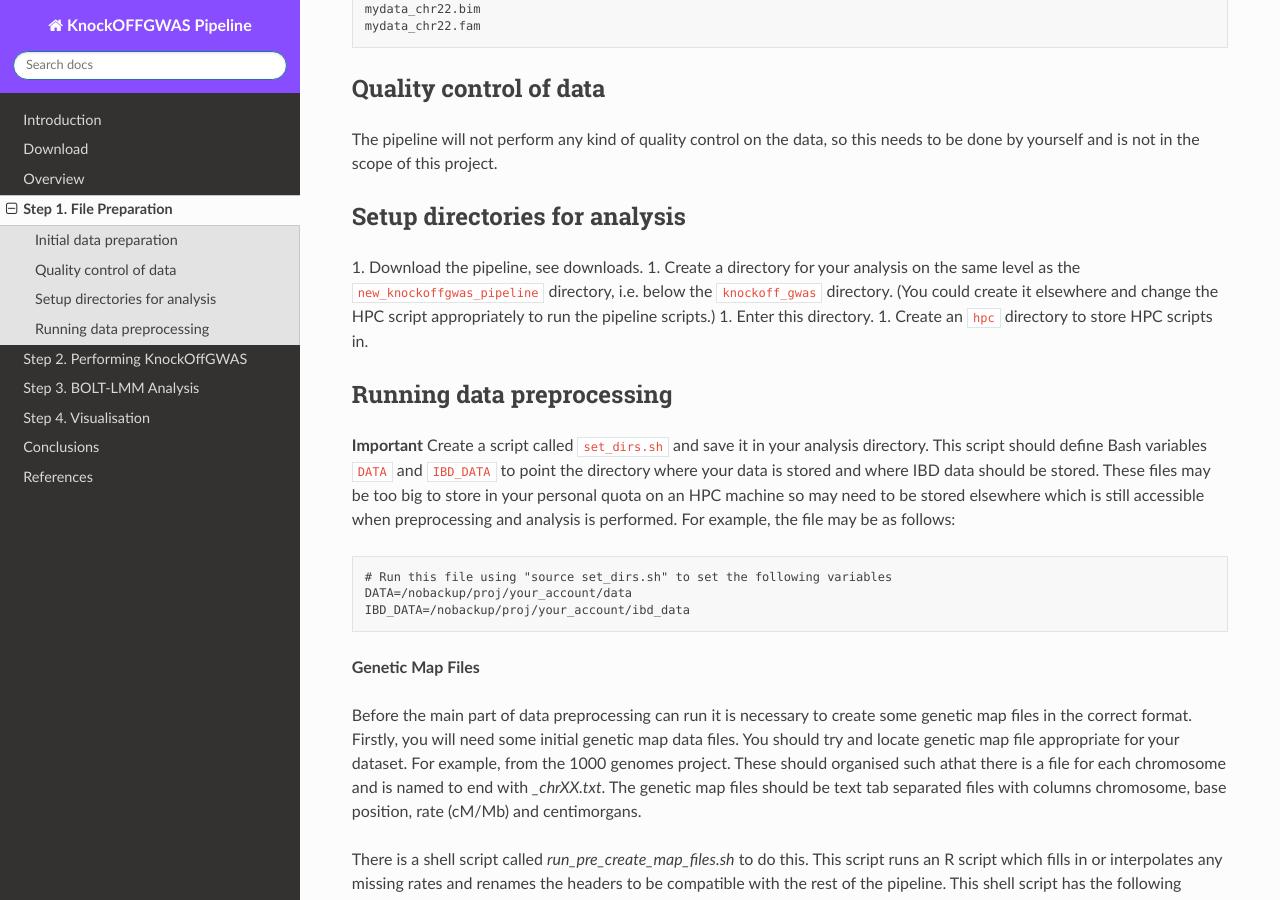
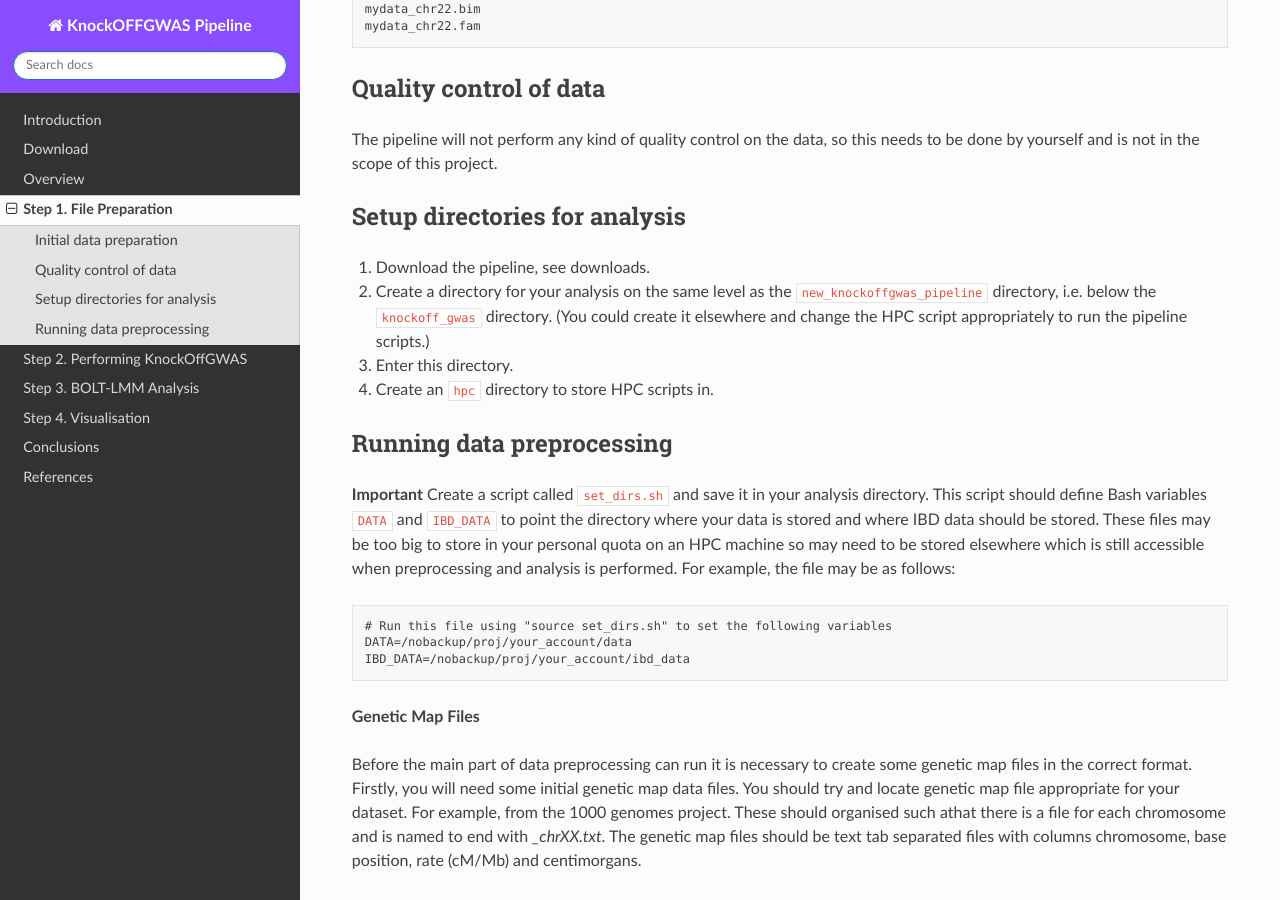
Before and after one commit to NewcastleRSE/knockoff-gwas, a Sphinx documentation site: the page built from docs/prep.rst, in a window 1280 px wide and 900 px high, scrolled down 721 px. Built offline with Sphinx 7.4.7 and the Read the Docs theme 3.1.0, drawn with Linux system fonts in a browser that asks for light colours; cross-references to code outside the pages are shown as plain code.

Commit message:
docs numbers update

```diff
--- a/docs/conclusions.rst
+++ b/docs/conclusions.rst
@@ -7,10 +7,10 @@ This pipeline has designed to be as automated and easy to use as possible. That
 
 1. During the data preparation stage the IBD segment length and window size must be set for use with RaPID to calculate the IBD segments. This may require some thought and rerunning of the IBD calculations, which is not ideal. If there are too many IBD segments the knockoff data may take too long to calculate.
 
-1. The false discovery rate can be set to different values to calculate the final knockofGWAS results. While this is easy to set, it may require some thought.
+2. The false discovery rate can be set to different values to calculate the final knockofGWAS results. While this is easy to set, it may require some thought.
 
-1. Genetic map files must be supplied for the analysis which must be found.
+3. Genetic map files must be supplied for the analysis which must be found.
 
-1. The updated Shiny app makes it easy to view the results but interpretation may not be straightforward.
+4. The updated Shiny app makes it easy to view the results but interpretation may not be straightforward.
 
 Hopefully this A fully automated pipeline makes KnockoffGWAS practical for real GWAS data. The workflow standardises knockoff generation, inference, and diagnostics. Application to PBC data shows scalable, FDR-controlled analysis is feasible.
--- a/docs/prep.rst
+++ b/docs/prep.rst
@@ -42,9 +42,9 @@ Setup directories for analysis
 ------------------------------
 
 1. Download the pipeline, see :ref:`downloads`.
-1. Create a directory for your analysis on the same level as the ``new_knockoffgwas_pipeline`` directory, i.e. below the ``knockoff_gwas`` directory. (You could create it elsewhere and change the HPC script appropriately to run the pipeline scripts.)
-1. Enter this directory.
-1. Create an ``hpc`` directory to store HPC scripts in.
+2. Create a directory for your analysis on the same level as the ``new_knockoffgwas_pipeline`` directory, i.e. below the ``knockoff_gwas`` directory. (You could create it elsewhere and change the HPC script appropriately to run the pipeline scripts.)
+3. Enter this directory.
+4. Create an ``hpc`` directory to store HPC scripts in.
 
 .. _running_prep:
 
@@ -69,13 +69,13 @@ There is a shell script called `run_pre_create_map_files.sh` to do this. This sc
 
     1. The first parameter is the minimum chromosome number.
 
-    1. The second parameter is the maximum chromosome number.
+    2. The second parameter is the maximum chromosome number.
 
-    1. The third parameter is the path and filename prefix of the data. The data should be formatted as described above; see :ref:`initial_prep`.
+    3. The third parameter is the path and filename prefix of the data. The data should be formatted as described above; see :ref:`initial_prep`.
 
-    1. The fourth parameter is the directory name used to store the results. This directory will be created automatically by the pipeline.
+    4. The fourth parameter is the directory name used to store the results. This directory will be created automatically by the pipeline.
 
-    1. The fifth paramter is the path and filename prefix of the genetic map data.
+    5. The fifth paramter is the path and filename prefix of the genetic map data.
 
 To run this an HPC shell script called `pre_create_map_files.sh` can be created in the ``hpc`` directory and should look something like the following:
 
@@ -120,15 +120,15 @@ To perform the bulk of the preprocessing there is a script called ``run_pre_knoc
 
     1. The first parameter is the minimum chromosome number.
 
-    1. The second parameter is the maximum chromosome number.
+    2. The second parameter is the maximum chromosome number.
 
-    1. The third parameter is the path and filename prefix of the data.
+    3. The third parameter is the path and filename prefix of the data.
 
-    1. The fourth parameter is the phenotype name to give to the phenotype data. This phenotype data should be initially stored in the sixth column of the ``.fam`` file. The necessary phenotype file for the pipeline will then be automatically created from this data.
+    4. The fourth parameter is the phenotype name to give to the phenotype data. This phenotype data should be initially stored in the sixth column of the ``.fam`` file. The necessary phenotype file for the pipeline will then be automatically created from this data.
 
-    1. The fifth parameter is the directory name used to store the results. This directory will be created automatically by the pipeline.
+    5. The fifth parameter is the directory name used to store the results. This directory will be created automatically by the pipeline.
 
-    1. The final two parameters control the identical-by-descent (IBD) calculations and are unfortunately not straightforward. These correspond to the ``-d`` and ``-w`` parameters for `RaPID v1.7 <https://github.com/ZhiGroup/RaPID/tree/master>`_.  The ``-d`` parameter is the minimum length of IBD segments in centimorgans (cM), and ``-w`` is the number of SNPs in the window used for calculations. Appropriate settings may require experimentation. If the SNP data are sparse, the window size may need to be small (e.g., 3, as in the PBC data), whereas dense data may require a larger value (e.g., 250). The minimum length depends on the data and represents a trade-off between the number of segments returned and their reliability. A script is provided below to check the number of IBD segments returned; if too many are returned, the KnockoffGWAS analysis may take too long.
+    6. The final two parameters control the identical-by-descent (IBD) calculations and are unfortunately not straightforward. These correspond to the ``-d`` and ``-w`` parameters for `RaPID v1.7 <https://github.com/ZhiGroup/RaPID/tree/master>`_.  The ``-d`` parameter is the minimum length of IBD segments in centimorgans (cM), and ``-w`` is the number of SNPs in the window used for calculations. Appropriate settings may require experimentation. If the SNP data are sparse, the window size may need to be small (e.g., 3, as in the PBC data), whereas dense data may require a larger value (e.g., 250). The minimum length depends on the data and represents a trade-off between the number of segments returned and their reliability. A script is provided below to check the number of IBD segments returned; if too many are returned, the KnockoffGWAS analysis may take too long.
 
 To run this shell script create an HPC shell script to do the preprocessing in the ``hpc`` directory called ``pre.sh``, which should look something like the following:
 
```
